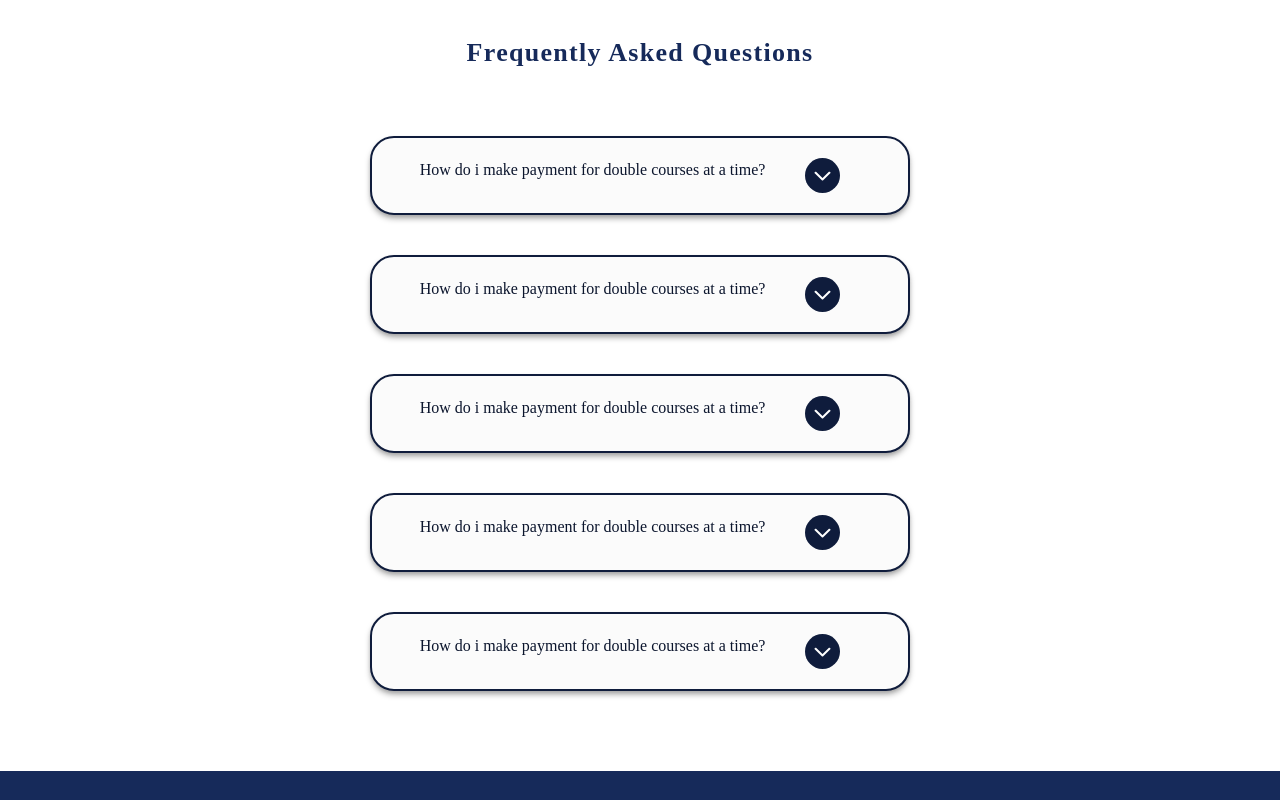
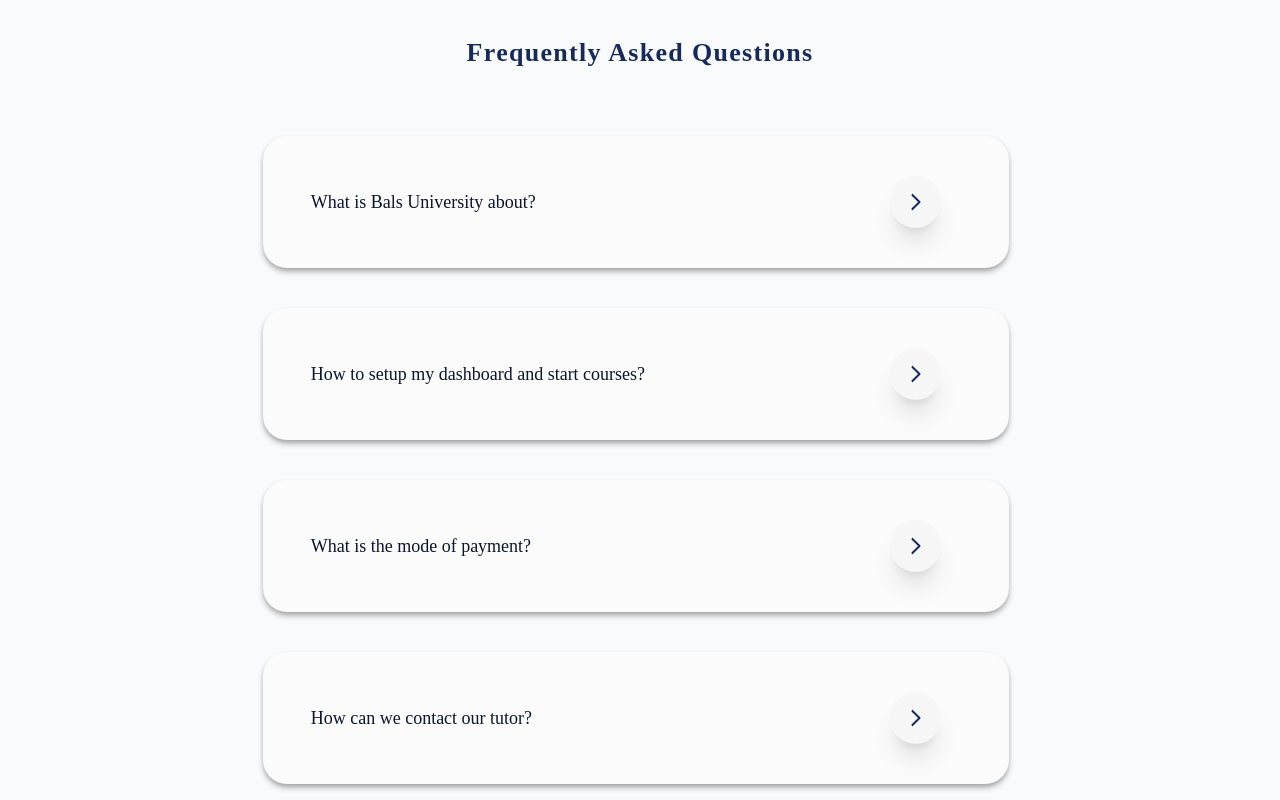
Before and after one commit to Balsuni/bals-university, a Next.js app: page /faq in a window 1280 px wide. Shown: the part 1780-2580 px from the top of the page. Built offline with nearby package versions, Linux system fonts and the light colour scheme.

Commit message:
chore:finished foter and created courses page

```diff
--- a/src/pages/faq.tsx
+++ b/src/pages/faq.tsx
@@ -31,6 +31,29 @@
     },
   ]
 
+  const secondFaqData = [
+    {
+      id: 1,
+      title: 'What is Bals University about?',
+      content: 'Lorem ipsum dolor sit amet, consectetur adipiscing elit, sed do eiusmod tempor incididunt ut labore et dolore magna aliqua. Ut enim ad minim veniam, quis nostrud exercitation ullamco laboris nisi ut aliquip ex ea commodo consequat.',
+    },
+    {
+      id: 2,
+      title: 'How to setup my dashboard and start courses?',
+      content: 'Lorem ipsum dolor sit amet, consectetur adipiscing elit, sed do eiusmod tempor incididunt ut labore et dolore magna aliqua. Ut enim ad minim veniam, quis nostrud exercitation ullamco laboris nisi ut aliquip ex ea commodo consequat.',
+    },
+    {
+      id: 3,
+      title: 'What is the mode of payment?',
+      content: 'Lorem ipsum dolor sit amet, consectetur adipiscing elit, sed do eiusmod tempor incididunt ut labore et dolore magna aliqua. Ut enim ad minim veniam, quis nostrud exercitation ullamco laboris nisi ut aliquip ex ea commodo consequat.',
+    },
+    {
+      id: 4,
+      title: 'How can we contact our tutor?',
+      content: 'Lorem ipsum dolor sit amet, consectetur adipiscing elit, sed do eiusmod tempor incididunt ut labore et dolore magna aliqua. Ut enim ad minim veniam, quis nostrud exercitation ullamco laboris nisi ut aliquip ex ea commodo consequat.',
+    },
+  ]
+
   return (
 
     <Layout>
@@ -44,17 +67,19 @@
         backgroundImageAlt="faqs"
         title="FAQ"
       />
-      <div className="shadow-lg justify-center w-fit shadow-gray-500 ml-auto mr-auto rounded-lg bg-gray-50 p-10 pb-10 mt-20 mb-20">
+
+      <main className="bg-bodyBackground">
+      <div className="justify-center w-fit ml-auto mr-auto p-10 pb-10 mt-20 mb-20">
 
         <h5 className="text-darkblue-500 font-semibold text-[16px] md:text-[26px] xl:text-[26px] lg:text-[26px] mt-28 tracking-wider text-center">Frequently Asked Questions</h5>
           <div className="flex flex-col gap-10 mt-10 mb-5">
             {faqData.map((data) => {
               return <div className="flex flex-col w-fit" key={data.id}>
-              <div className="flex gap-5 lg:gap-14 flex-row lg:justify-between w-fit bg-gray-200 p-5 md:px-10 shadow-md shadow-gray-500 ml-auto mr-auto">
+              <div className="flex gap-5 lg:gap-14 flex-row lg:justify-between w-fit xl:w-9/12 bg-gray-200 p-5 md:px-10 shadow-md shadow-gray-500 ml-auto mr-auto">
                <p className="font-semibold text-md">{data.title}</p>
                <img src="/assets/plusicon.svg" className="ml-5 sm:ml-10" alt="" />
               </div>
-              <div className="w-full ml-3 mr-3 sm:w-fit sm:ml-5 sm:mr-5 md:w-9/12 lg:w-7/12 break-words md:ml-auto md:mr-auto mt-3 ">
+              <div className="w-full ml-3 mr-3 sm:w-fit sm:ml-5 sm:mr-5 md:w-9/12 lg:w-7/12 xl:w-9/12 break-words md:ml-auto md:mr-auto mt-3 ">
               <p className="break-words ml-2 mr-2">{data.content}</p>
               </div>
               </div>
@@ -63,21 +88,26 @@
       </div>
 
       <div className="pb-20">
-      <h5 className="text-darkblue-500 font-semibold text-[16px] md:text-[26px] xl:text-[26px] lg:text-[26px] mt-28 tracking-wider text-center">Frequently Asked Questions</h5>
-      <div className="flex w-fit flex-col gap-10 mt-16 ml-auto mr-auto">
-      {faqData.map((data) => {
-              return <div className="flex gap-5 lg:gap-14 flex-row lg:justify-between w-fit bg-gray-50 p-5 md:px-12 ml-3 mr-3 rounded-3xl border-darkblue-700 border-2 shadow-md shadow-gray-500" key={data.id}>
-              <div className="flex justify-between">
-               <p className="text-darkblue-800 font-medium tracking-normal text-md">{data.title}</p>
-               <img src="/assets/arrowdown.svg" className="bg-darkblue-700 py-3 px-2 rounded-full mr-5 sm:ml-10" alt="" />
+      <h5 className="text-darkblue-500 font-semibold text-[26px] md:text-[26px] xl:text-[26px] lg:text-[26px] mt-28 tracking-wider text-center">Frequently Asked Questions</h5>
+      <div className="flex w-full flex-col gap-10 mt-16 ml-auto mr-auto items-center">
+      {secondFaqData.map((data) => {
+              return <div className="flex flex-col gap-5 lg:gap-7 w-fit sm:w-7/12 bg-gray-50 p-5 py-10 md:px-12 ml-3 mr-5 rounded-3xl shadow-md shadow-gray-500" key={data.id}>
+
+              <div className=" flex flex-row items-center justify-between w-full">
+              <p className="text-darkblue-800 font-medium tracking-normal text-md lg:text-lg pr-3">{data.title}
+               </p>
+               <img src="/assets/arrowside.svg" className="bg-gray-100 shadow-xl py-4 px-5 rounded-full mr-5 ml-auto sm:ml-10" alt="" />
               </div>
-              <div className="w-full mr-20 pt-5 hidden">
+
+
+              <div className="w-full mr-20 hidden">
               <p className="">{data.content}</p>
               </div>
               </div>
             })}
       </div>
       </div>
+      </main>
     </Layout>
   );
 };
```
Also changed, not shown: public/assets/arrowside.svg (added).
